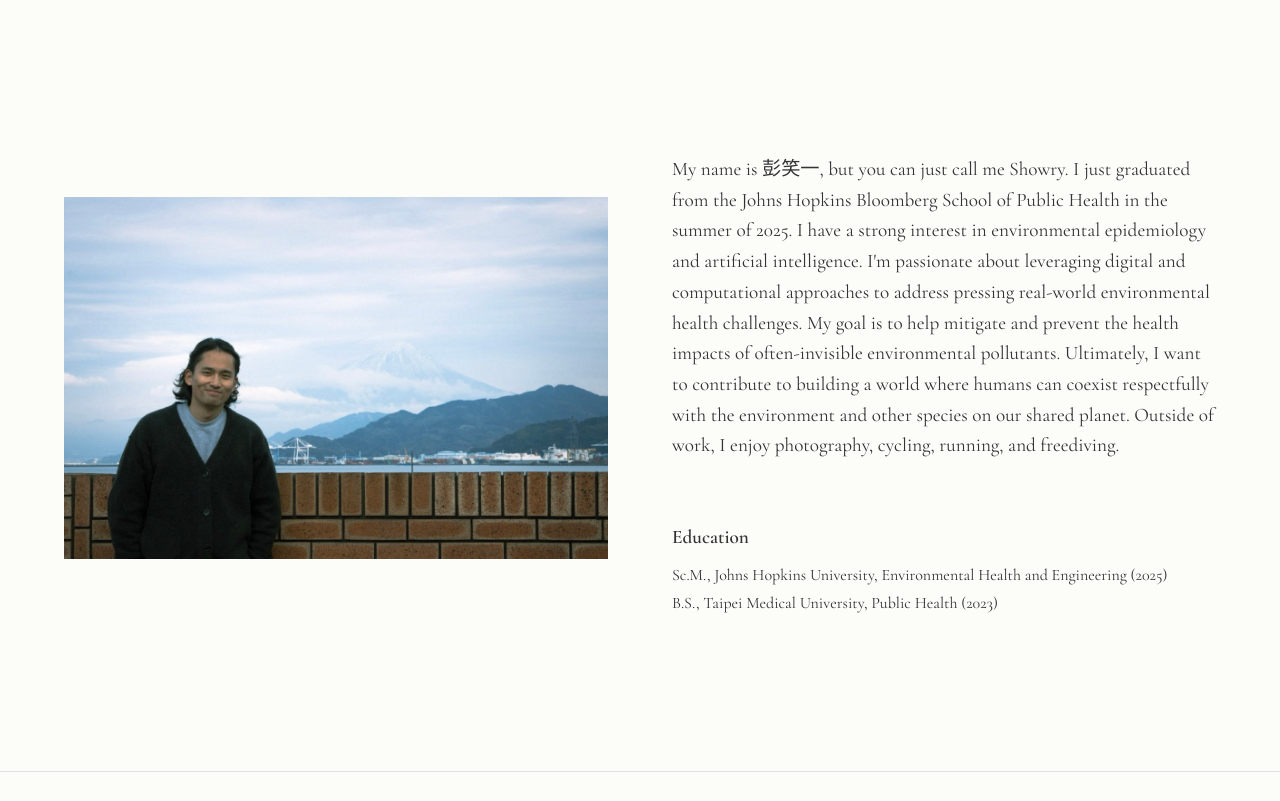
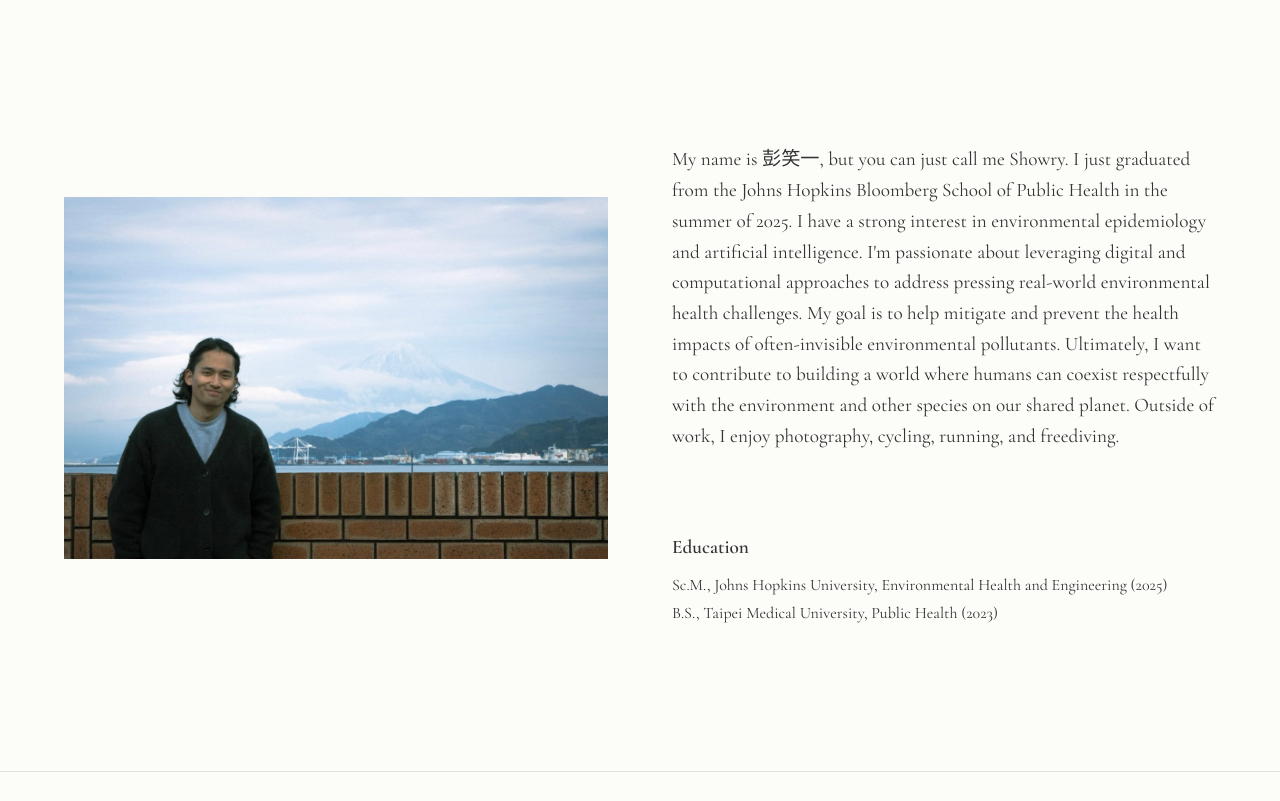
Before and after one commit to showrypeng/showrypeng, a plain HTML site: page index.html in a window 1280 px wide. Shown: the part 760-1561 px from the top of the page. Drawn offline with nearby package versions, Linux system fonts and the light colour scheme.

Commit message:
Vertically center text within content column for perfect mid-line alignment

```diff
--- a/styles/main.css
+++ b/styles/main.css
@@ -130,6 +130,9 @@ nav a.active {
 }
 .content-column {
     flex: 1;
+    display: flex;
+    flex-direction: column;
+    justify-content: center; /* Vertically center text within column */
 }
 .bio-section p {
     font-size: 1.2rem;
```
